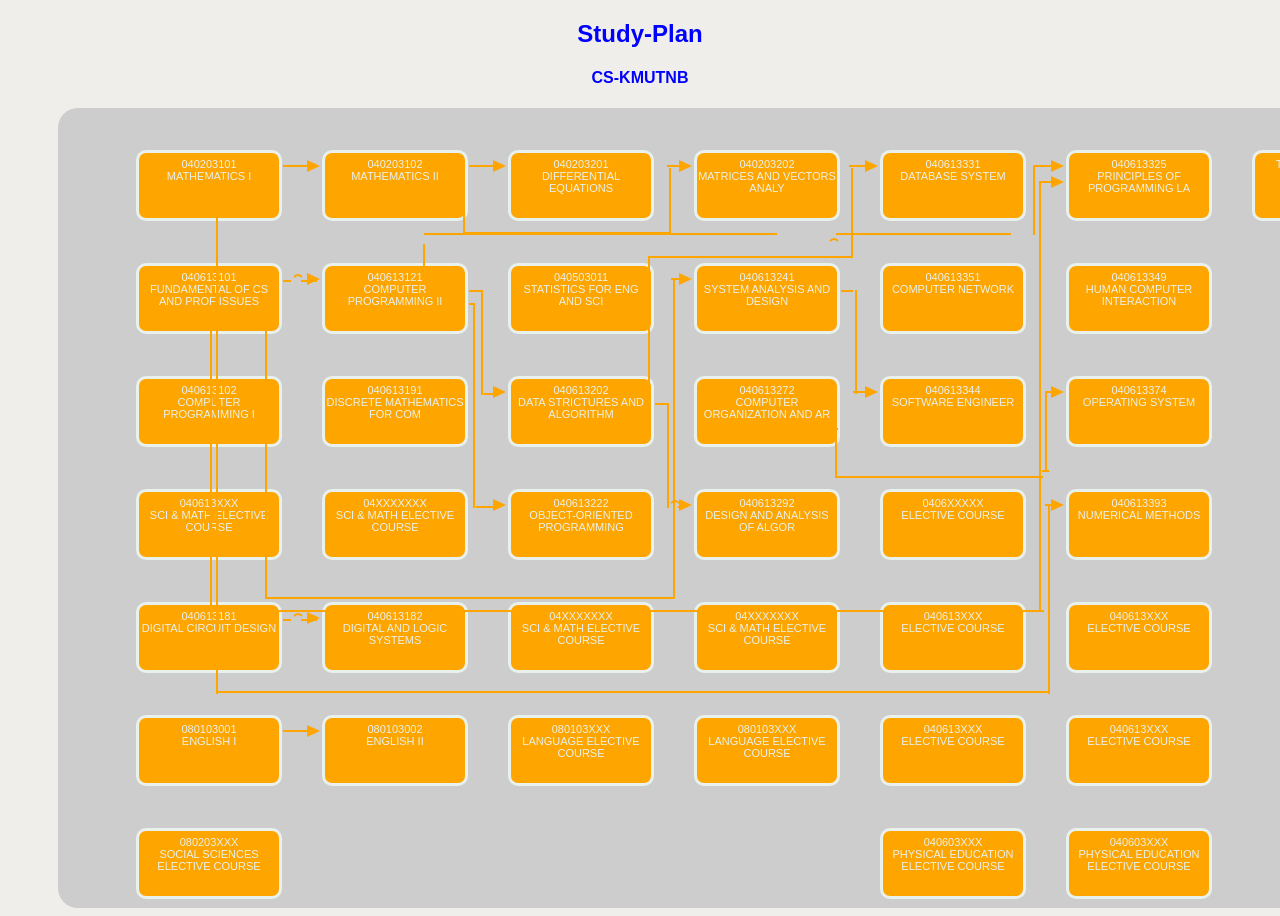
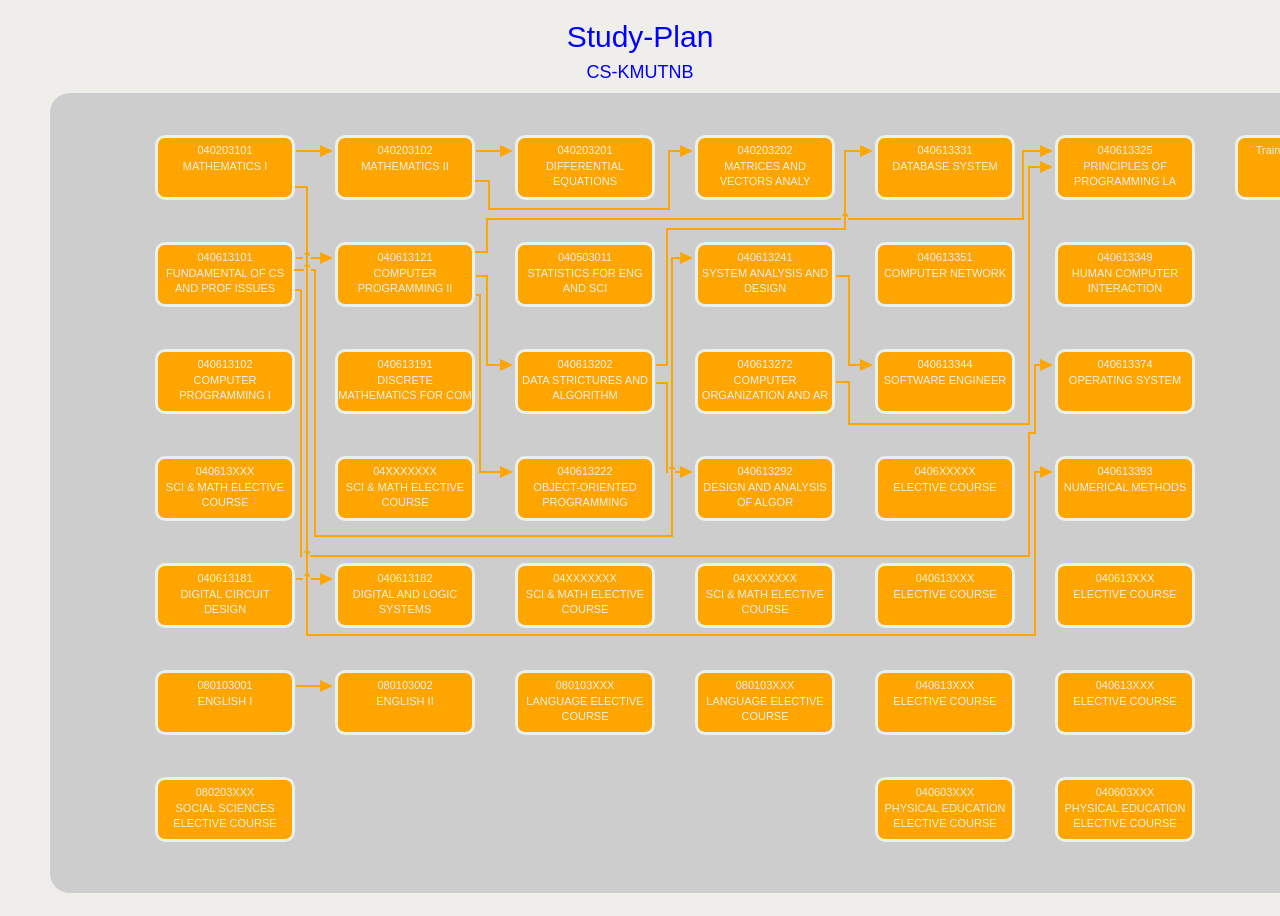
Before and after one commit to kukiat/study-plan-firebase, a React (Create React App) app: page / in a window 1280 px wide. Shown: the top 916 px of the page. After the commit the page ends 893 px from the top, so only its background shows below. Built offline with nearby package versions, Linux system fonts and the light colour scheme.

Commit message:
add bootstrap

```diff
--- a/public/index.html
+++ b/public/index.html
@@ -10,6 +10,7 @@
     -->
     <link rel="manifest" href="%PUBLIC_URL%/manifest.json">
     <link rel="shortcut icon" href="%PUBLIC_URL%/favicon.ico">
+    <link rel="stylesheet" href="https://maxcdn.bootstrapcdn.com/bootstrap/3.3.7/css/bootstrap.min.css">
     <!--
       Notice the use of %PUBLIC_URL% in the tags above.
       It will be replaced with the URL of the `public` folder during the build.
--- a/src/App.js
+++ b/src/App.js
@@ -4,7 +4,7 @@
 class App extends Component {
   render() {
     return (
-        <Main />
+        <div><Main /></div>
     );
   }
 }
```
